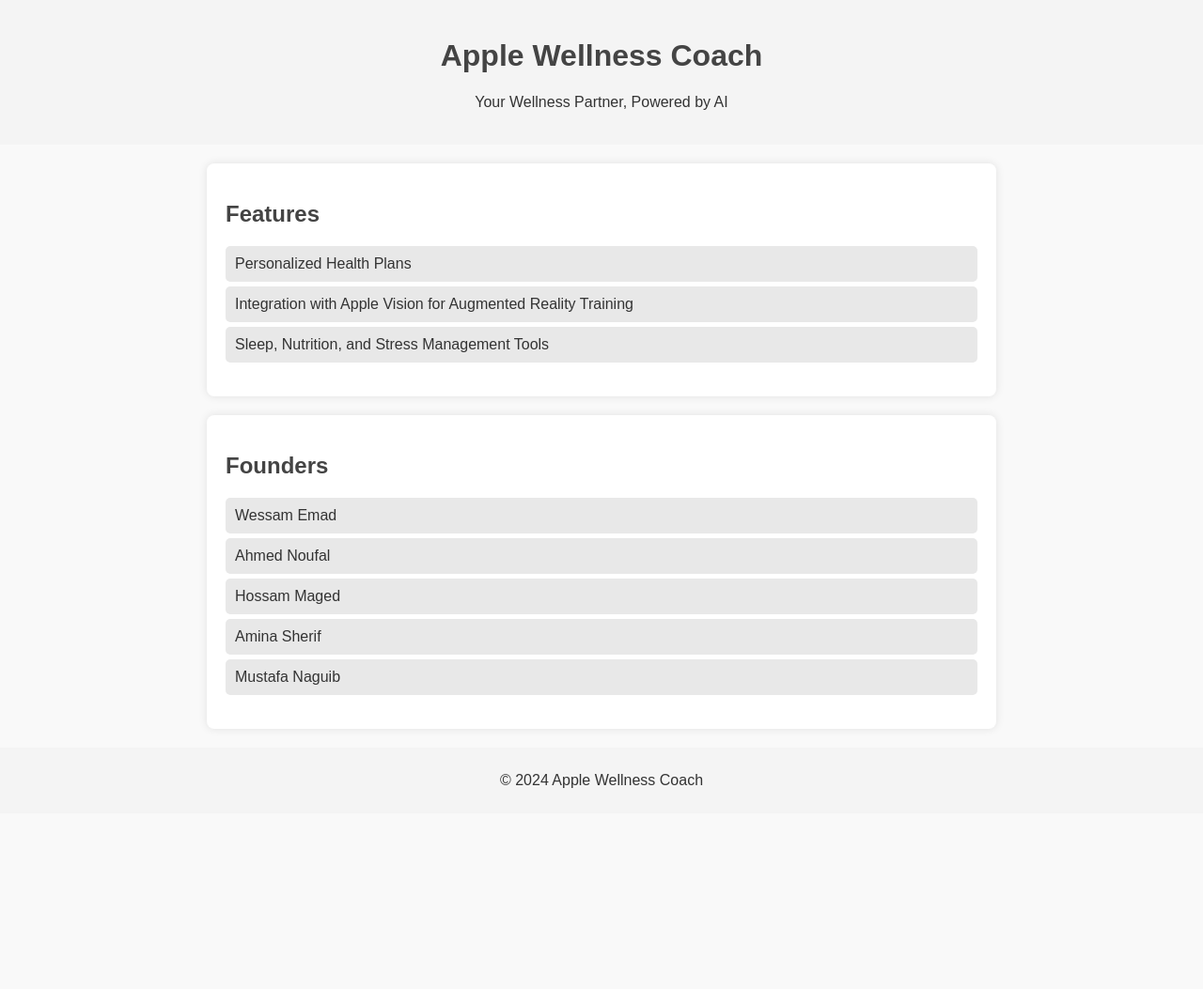
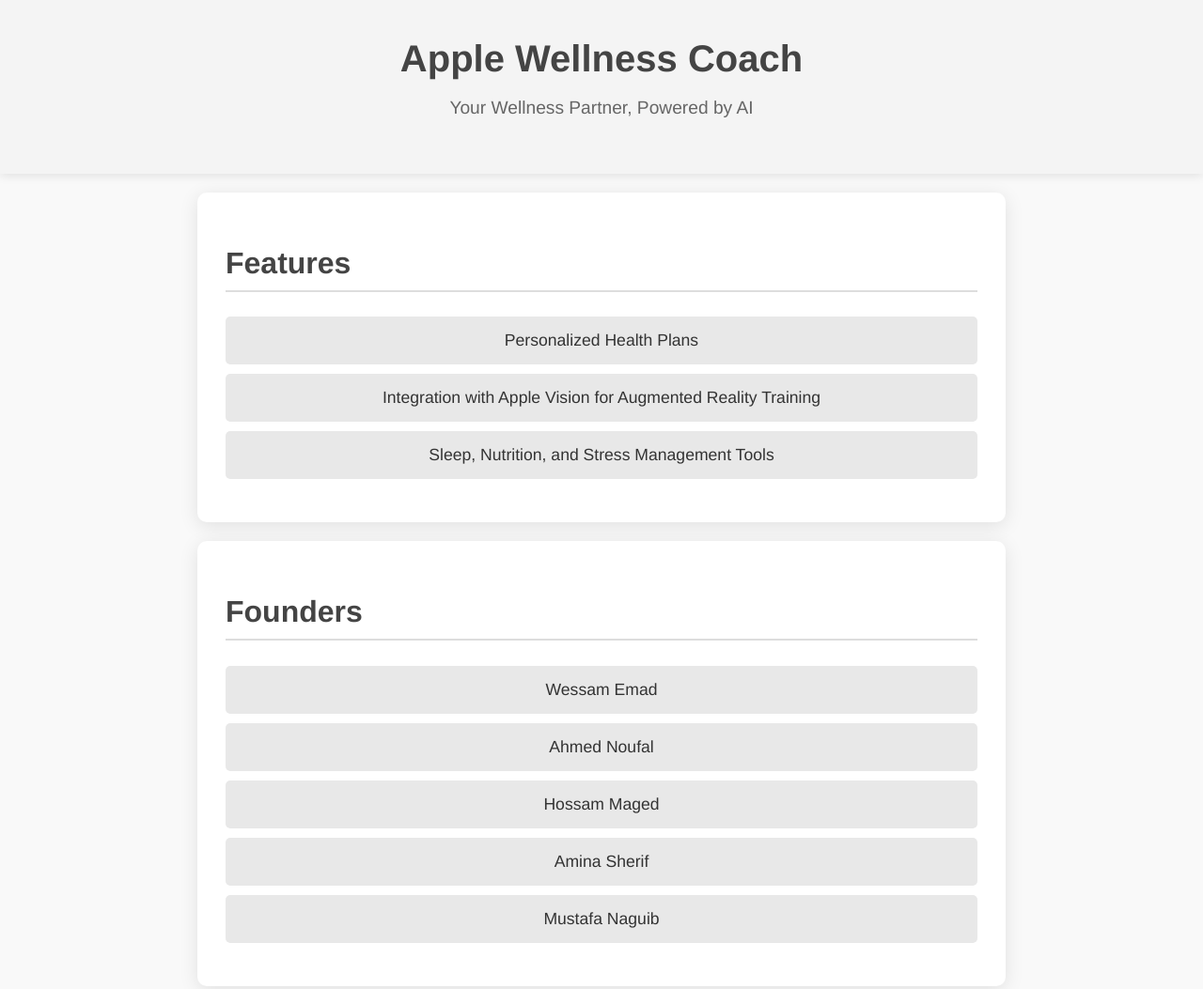
Before and after one commit to wessam120595/apple-wellness-coach., a plain HTML site: page index.html in a window 1280 px wide. Shown: the top 1053 px of the page at 94% size. Before the commit the page ends 866 px from the top, so only its background shows below. Drawn offline with Linux system fonts and the light colour scheme.

Commit message:
Update index.html

```diff
--- a/index.html
+++ b/index.html
@@ -4,53 +4,14 @@
     <meta charset="UTF-8">
     <meta name="viewport" content="width=device-width, initial-scale=1.0">
     <title>Apple Wellness Coach</title>
-    <style>
-        body {
-            font-family: Arial, sans-serif;
-            margin: 0;
-            padding: 0;
-            background-color: #f9f9f9;
-            color: #333;
-        }
-        header {
-            background-color: #f4f4f4;
-            padding: 20px;
-            text-align: center;
-        }
-        section {
-            padding: 20px;
-            margin: 20px auto;
-            max-width: 800px;
-            background: #fff;
-            box-shadow: 0px 0px 10px rgba(0, 0, 0, 0.1);
-            border-radius: 8px;
-        }
-        h1, h2 {
-            color: #444;
-        }
-        ul {
-            list-style-type: none;
-            padding: 0;
-        }
-        li {
-            background: #e8e8e8;
-            margin: 5px 0;
-            padding: 10px;
-            border-radius: 5px;
-        }
-        footer {
-            background-color: #f4f4f4;
-            text-align: center;
-            padding: 10px;
-            margin-top: 20px;
-        }
-    </style>
+    <link rel="stylesheet" href="styles.css">
 </head>
 <body>
     <header>
         <h1>Apple Wellness Coach</h1>
         <p>Your Wellness Partner, Powered by AI</p>
     </header>
+
     <section id="features">
         <h2>Features</h2>
         <ul>
@@ -59,6 +20,7 @@
             <li>Sleep, Nutrition, and Stress Management Tools</li>
         </ul>
     </section>
+
     <section id="founders">
         <h2>Founders</h2>
         <ul>
@@ -69,6 +31,7 @@
             <li>Mustafa Naguib</li>
         </ul>
     </section>
+
     <footer>
         <p>&copy; 2024 Apple Wellness Coach</p>
     </footer>
```
